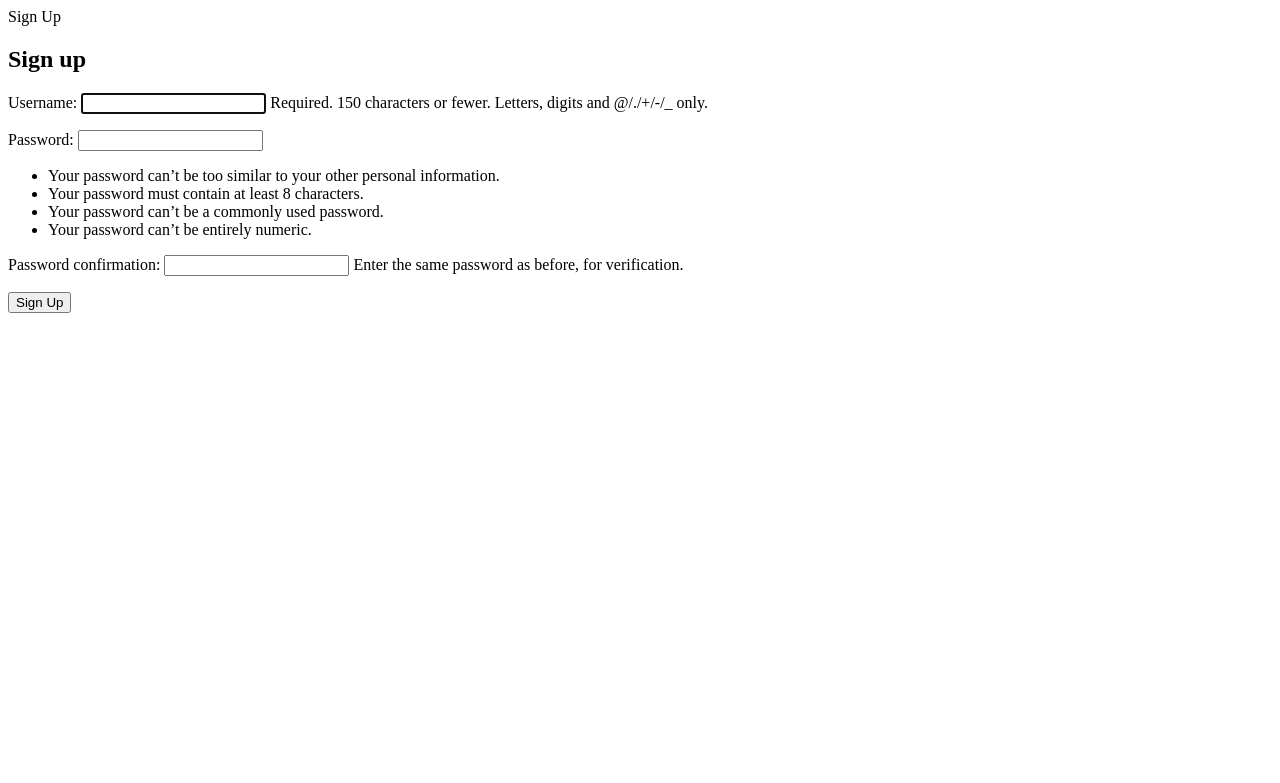
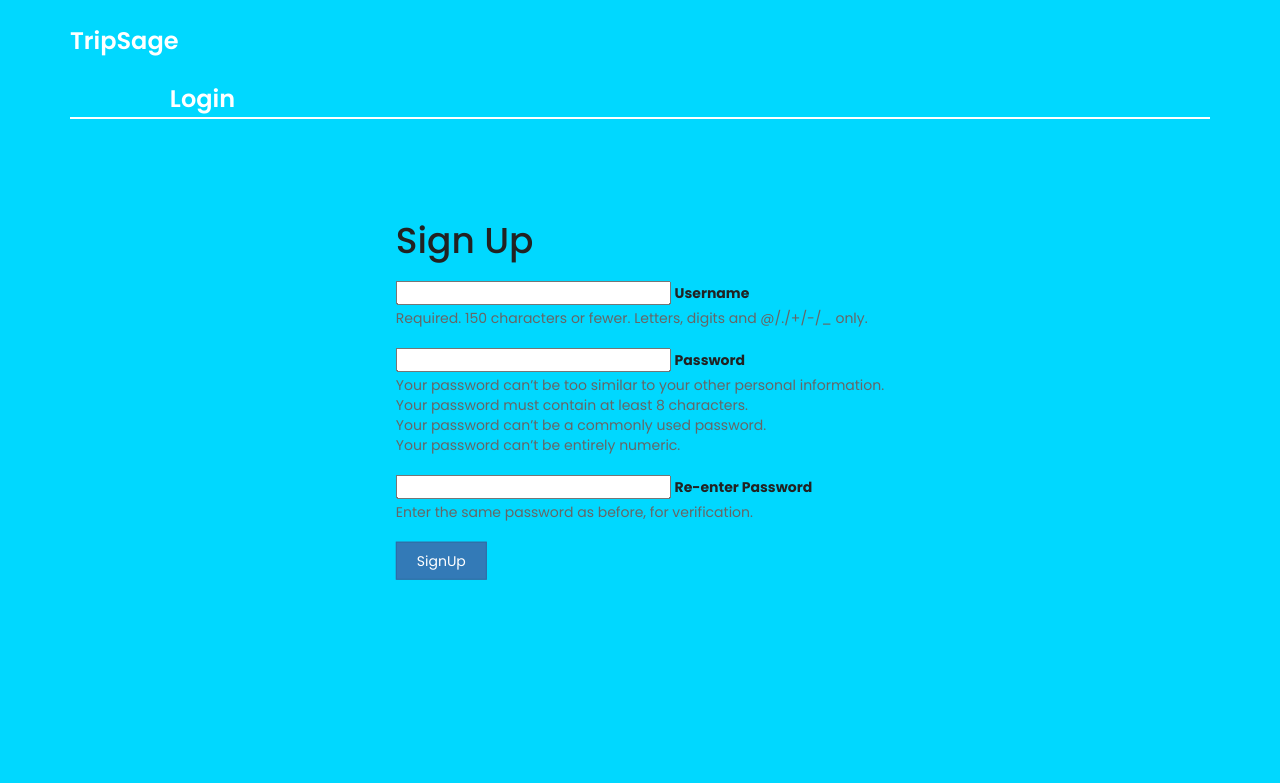
Before and after one commit to TripSage/TripSage, a Django app: page /users/signup/ in a window 1280 px wide. Shown: the top 783 px of the page. Run offline with Django 3.2, Linux system fonts and the light colour scheme; some libraries are stand-ins or nearby versions.

Commit message:
Signup page stylized consistently

```diff
--- a/tripHome/templates/registration/signup.html
+++ b/tripHome/templates/registration/signup.html
@@ -1,11 +1,40 @@
 <!-- templates/registration/signup.html -->
-{% block title %}Sign Up{% endblock %}
+{% include "header.html" %}
 
+{% load static %}
 {% block content %}
-  <h2>Sign up</h2>
+<link rel="stylesheet" href="{% static 'css/style.css' %}"/>
+<div class="centered">
   <form method="post">
     {% csrf_token %}
-    {{ form.as_p }}
-    <button type="submit">Sign Up</button>
+    <!-- {{ form.as_p }} -->
+
+    <form class="login-form" action="javascript:void(0);">
+      <h1>Sign Up</h1>
+      <br>
+      <div class="form-input-material">
+        <input type="text" name="username" id="id_username" placeholder=" " autocomplete="off" class="form-control-material" required />
+        <label for="username">Username</label>
+        <p class="helptext">Required. 150 characters or fewer. Letters, digits and @/./+/-/_ only.</p>
+      </div>
+      <br>
+      <div class="form-input-material">
+        <input type="password" name="password1" id="id_password1" placeholder=" " autocomplete="off" class="form-control-material" required />
+        <label for="id_password1">Password</label>
+        <p class="helptext"> Your password can’t be too similar to your other personal information.</p>
+        <p class="helptext"> Your password must contain at least 8 characters.</p>
+        <p class="helptext"> Your password can’t be a commonly used password.</p>
+        <p class="helptext"> Your password can’t be entirely numeric.</p>
+      </div>
+      <br>
+      <div class="form-input-material">
+        <input type="password" name="password2" id="id_password2" placeholder=" " autocomplete="off" class="form-control-material" required />
+        <label for="id_password2">Re-enter Password</label>
+        <p class="helptext">Enter the same password as before, for verification.</p>
+      </div>
+      <br>
+      <button type="submit" class="btn btn-primary btn-ghost">SignUp</button>
+    </form>
   </form>
+</div>
 {% endblock %}
```
